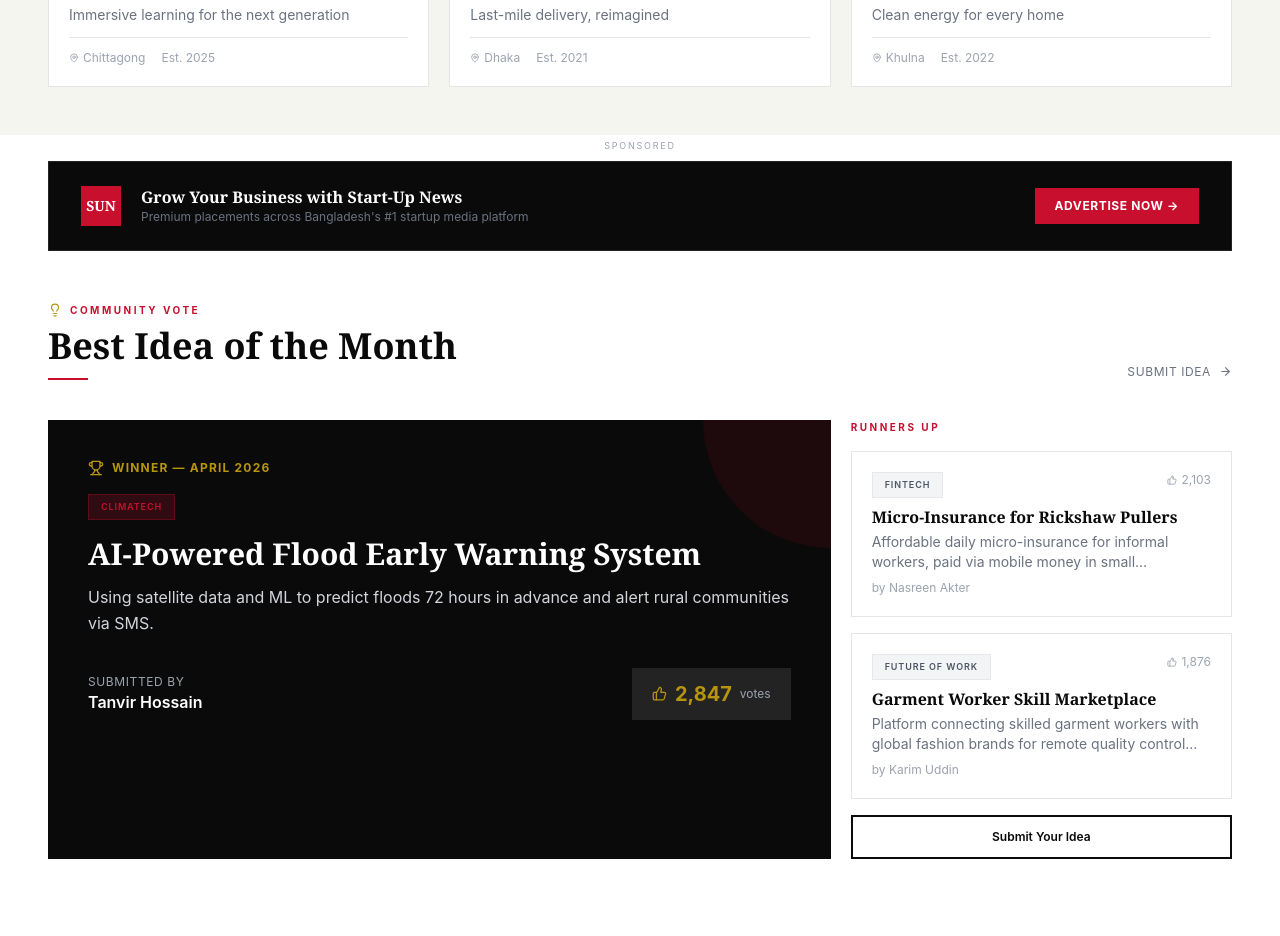
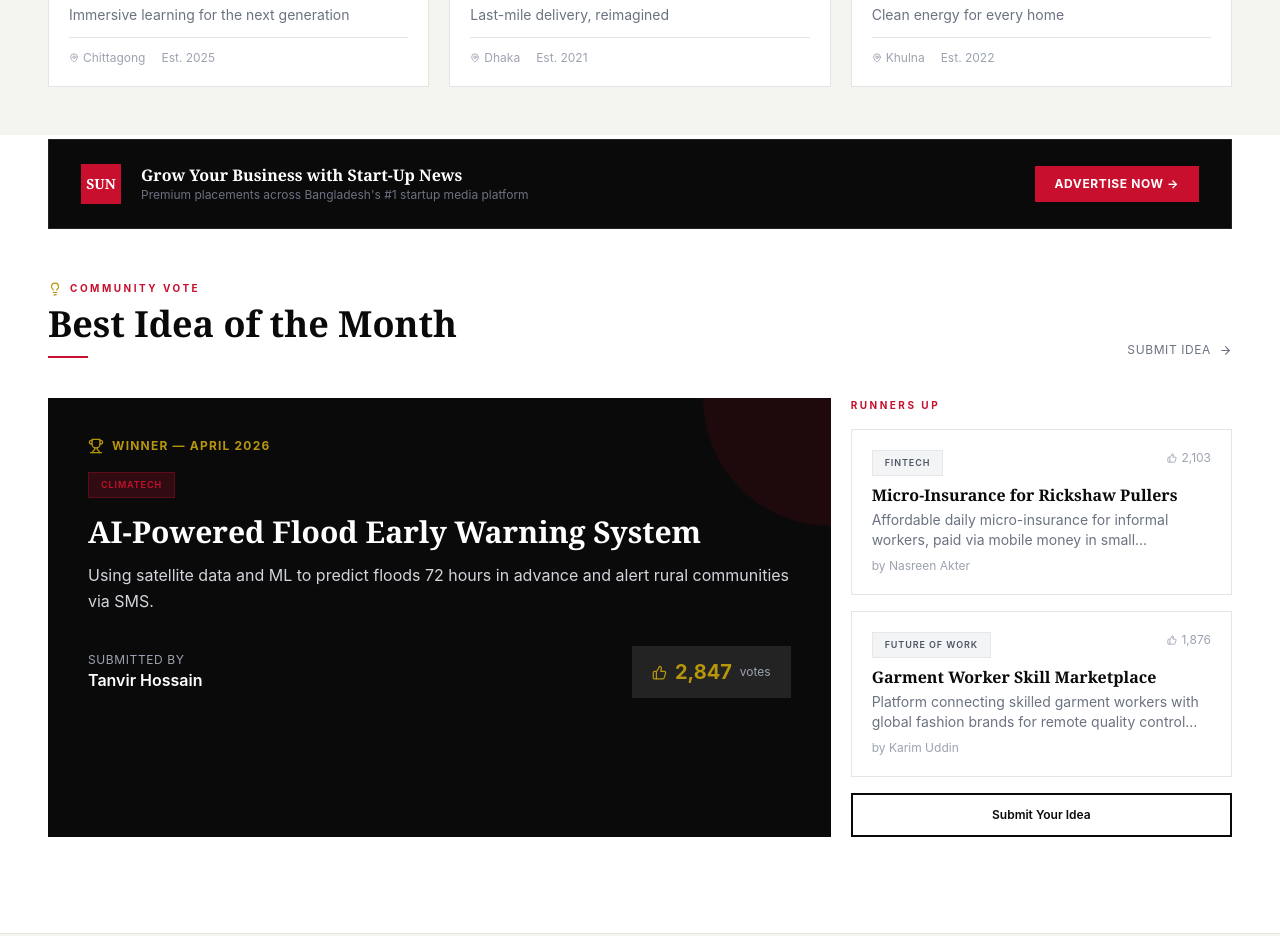
Before and after one commit to asifmollik12/startup, a Next.js app: page / in a window 1280 px wide. Shown: the part 1180-2116 px from the top of the page. Built offline with nearby package versions, Linux system fonts and the light colour scheme; no server answers; the database is empty.

Commit message:
fix: remove advertisement label from ad banner

```diff
--- a/components/sections/InlineAdBanner.tsx
+++ b/components/sections/InlineAdBanner.tsx
@@ -18,7 +18,6 @@ export default function InlineAdBanner({ label = "Advertisement", placement = "B
 
   return (
     <div className="container-wide py-1">
-      <p className="text-[9px] uppercase tracking-[0.2em] text-gray-400 mb-2 text-center">{label}</p>
       {ad?.type === "code" && ad.code ? (
         <div dangerouslySetInnerHTML={{ __html: ad.code }} />
       ) : ad?.imageUrl ? (
```
